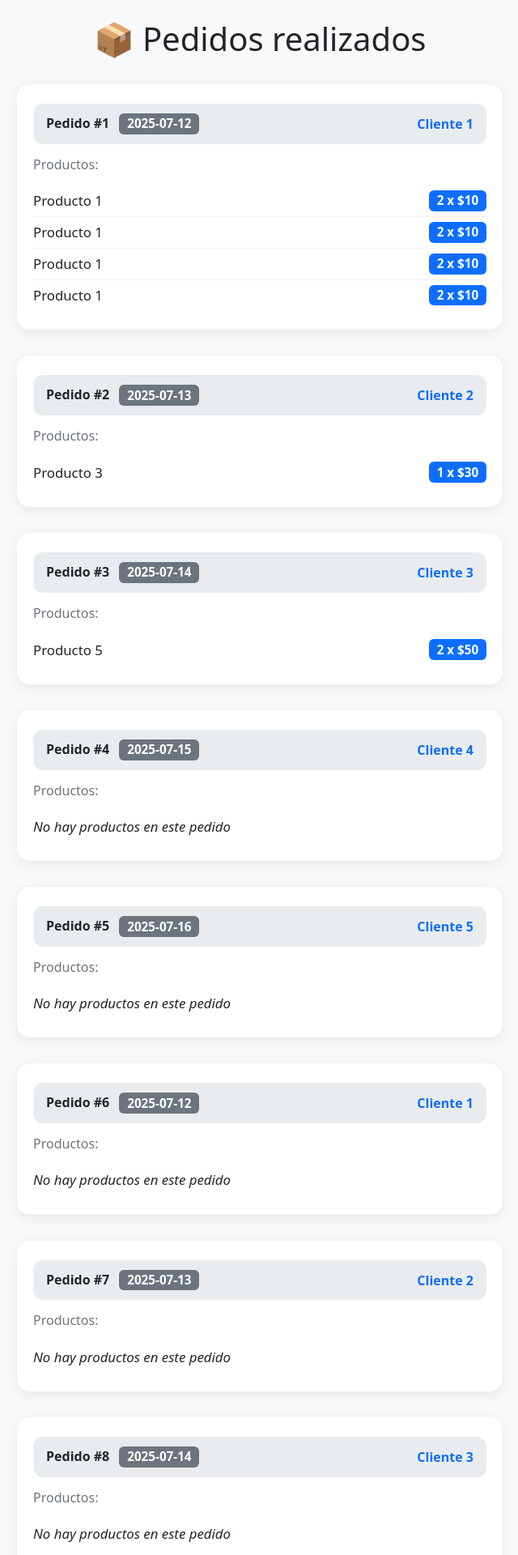
After one commit to mbustamc/laboratorio, a Flask app: page /pedidos in a window 1280 px wide. The commit adds this page. Shown: the top 1920 px of the page at 81% size, without its empty margins (319-959 px from the left). Run offline with Flask 3, Linux system fonts and the light colour scheme.

Commit message:
tarea de laboratorio _ version operativa

```diff
--- a/app/__init__.py
+++ b/app/__init__.py
@@ -17,5 +17,5 @@ def create_app():
     with app.app_context():
         db.create_all()
         from app import routes  # Importa aquí para registrar las rutas
-        print("Aplicación creada y base de datos inicializada")
+
     return app
--- a/app/routes.py
+++ b/app/routes.py
@@ -7,6 +7,20 @@ from app.models import Producto, Pedido, PedidoProductos
 def home():
     return render_template("index.html")
 
+@app.route("/productos/<int:id>")
+def mostrar_producto(id):
+    return render_template("productos.html", producto_id=id)
+
+@app.route("/pedidos")
+def mostrar_pedidos():
+    return render_template("pedidos.html")
+
+
+@app.route("/crear_producto")
+def crear_producto():
+    return render_template("crear_producto.html")
+
+
 @app.route("/carrito", methods=["GET", "POST"])
 def carrito():
     if request.method == "POST":
@@ -15,14 +29,7 @@ def carrito():
     productos = session.get("carrito", [])
     return render_template("carrito.html", productos=productos)
 
-@app.route("/productos/<int:id>")
-def mostrar_producto(id):
-    return render_template("producto.html", producto_id=id)
 
-@app.route("/pedidos")
-def mostrar_pedidos():
-    pedidos = Pedido.query.all()
-    return render_template("pedidos.html", pedidos=pedidos)
 
 # API para ver todos los productos
 @app.route("/api/productos", methods=["GET"])
@@ -34,6 +41,7 @@ def ver_productos():
         "precio": p.precio,
         "descripcion": p.descripcion
     } for p in productos])
+
 
 # API para obtener un producto por ID
 @app.route("/api/productos/<int:id>", methods=["GET"])
@@ -49,30 +57,7 @@ def obtener_producto(id):
     else:
         return jsonify({"mensaje": "Producto no encontrado"}), 404
 
-# API para procesar pedido
-@app.route("/api/procesar_pedido", methods=["POST"])
-def procesar_pedido():
-    pedido_data = request.get_json()
-    carrito = session.get("carrito", [])
-    if carrito:
-        nuevo_pedido = Pedido(cliente="Cliente temporal", fecha="2025-07-12")
-        db.session.add(nuevo_pedido)
-        db.session.commit()  # Para obtener el id del pedido
 
-        for item in carrito:
-            producto = Producto.query.get(item["id"])
-            if producto:
-                pedido_producto = PedidoProductos(
-                    pedido=nuevo_pedido,
-                    producto=producto,
-                    cantidad=item["cantidad"]
-                )
-                db.session.add(pedido_producto)
-        db.session.commit()
-        session["ultimo_pedido"] = pedido_data
-        return jsonify({"status": "ok", "mensaje": "Pedido procesado correctamente"})
-    else:
-        return jsonify({"status": "error", "mensaje": "Carrito vacío"}), 400
 
 # API para ver todos los pedidos
 @app.route("/api/pedidos", methods=["GET"])
@@ -94,3 +79,53 @@ def obtener_pedidos():
             ]
         }
     return jsonify([pedido_to_dict(p) for p in pedidos])
+
+
+# API para procesar pedido
+@app.route("/api/procesar_pedido", methods=["POST"])
+def procesar_pedido():
+    data = request.get_json()
+    nombre = data.get("nombre", "Cliente temporal")
+    productos = data.get("productos", [])
+    if productos:
+        nuevo_pedido = Pedido(cliente=nombre, fecha="2025-07-12")
+        db.session.add(nuevo_pedido)
+        db.session.commit()  # Para obtener el id del pedido
+
+        for item in productos:
+            producto = Producto.query.get(item["id"])
+            if producto:
+                pedido_producto = PedidoProductos(
+                    pedido=nuevo_pedido,
+                    producto=producto,
+                    cantidad=item["cantidad"]
+                )
+                db.session.add(pedido_producto)
+        db.session.commit()
+        return jsonify({"status": "ok", "mensaje": "Pedido procesado correctamente"})
+    else:
+        return jsonify({"status": "error", "mensaje": "Carrito vacío"}), 400
+
+
+
+
+
+
+@app.route("/api/crear_producto", methods=["POST"])
+def crear_prod():
+    if request.is_json:
+        data = request.get_json()
+        nombre = data.get("nombre")
+        precio = data.get("precio")
+        descripcion = data.get("descripcion")
+        if not nombre or precio is None:
+            return jsonify({"mensaje": "Nombre y precio son obligatorios"}), 400
+        nuevo_producto = Producto(
+            nombre=nombre,
+            precio=precio,
+            descripcion=descripcion
+        )
+        db.session.add(nuevo_producto)
+    db.session.commit()
+
+    return jsonify({"mensaje": "Producto agregado", "id": nuevo_producto.id}), 201
--- /dev/null
+++ b/app/templates/pedidos.html
@@ -0,0 +1,98 @@
+<!DOCTYPE html>
+<html lang="es">
+<head>
+  <meta charset="UTF-8">
+  <title>Pedidos realizados</title>
+  <link href="https://cdn.jsdelivr.net/npm/bootstrap@5.3.3/dist/css/bootstrap.min.css" rel="stylesheet">
+  <style>
+    body {
+      background: #f8f9fa;
+    }
+    .pedido-card {
+      max-width: 600px;
+      margin: 32px auto;
+      box-shadow: 0 4px 16px rgba(0,0,0,0.08);
+      border-radius: 16px;
+      background: #fff;
+      padding: 24px 20px;
+    }
+    .pedido-header {
+      background: #e9ecef;
+      border-radius: 12px;
+      padding: 12px 16px;
+      margin-bottom: 16px;
+    }
+    .pedido-producto {
+      font-size: 1.05rem;
+      padding: 6px 0;
+      border-bottom: 1px solid #f1f1f1;
+    }
+    .pedido-producto:last-child {
+      border-bottom: none;
+    }
+    .badge {
+      font-size: 0.95rem;
+    }
+  </style>
+</head>
+<body>
+  <div class="container">
+    <h1 class="my-4 text-center">📦 Pedidos realizados</h1>
+    <div id="pedidos-contenedor">
+      <div class="text-center my-5">
+        <div class="spinner-border" role="status"></div>
+        <span class="ms-2">Cargando...</span>
+      </div>
+    </div>
+  </div>
+  <script>
+    async function cargarPedidos() {
+      const contenedor = document.getElementById('pedidos-contenedor');
+      try {
+        const resp = await fetch('/api/pedidos');
+        const pedidos = await resp.json();
+        if (pedidos.length === 0) {
+          contenedor.innerHTML = "<div class='alert alert-info text-center'>No hay pedidos registrados.</div>";
+          return;
+        }
+        let html = '';
+        pedidos.forEach((pedido, idx) => {
+          html += `
+            <div class="pedido-card mb-4">
+              <div class="pedido-header d-flex justify-content-between align-items-center">
+                <div>
+                  <span class="fw-bold">Pedido #${idx + 1}</span>
+                  <span class="badge bg-secondary ms-2">${pedido.fecha || ''}</span>
+                </div>
+                <span class="fw-bold text-primary">${pedido.cliente || 'Sin nombre'}</span>
+              </div>
+              <h6 class="mb-3 text-secondary">Productos:</h6>
+              <ul class="list-unstyled mb-0">
+          `;
+          if (pedido.productos && pedido.productos.length > 0) {
+            pedido.productos.forEach(prod => {
+              html += `
+                <li class="pedido-producto d-flex justify-content-between align-items-center">
+                  <span>${prod.nombre}</span>
+                  <span class="badge bg-primary">${prod.cantidad} x $${prod.precio}</span>
+                </li>
+              `;
+            });
+          } else {
+            html += `<li class="pedido-producto"><em>No hay productos en este pedido</em></li>`;
+          }
+          html += `
+              </ul>
+            </div>
+          `;
+        });
+        contenedor.innerHTML = html;
+      } catch (error) {
+        contenedor.innerHTML = "<div class='alert alert-danger text-center'>Error al cargar los pedidos.</div>";
+        console.error(error);
+      }
+    }
+    cargarPedidos();
+  </script>
+</body>
+</html>
--- a/config.py
+++ b/config.py
@@ -1,5 +1,6 @@
 import os
 
 class Config:
+    SECRET_KEY = 'tu_clave_super_secreta'
     SQLALCHEMY_DATABASE_URI = os.getenv("DATABASE_URL", "sqlite:///default.db")
     SQLALCHEMY_TRACK_MODIFICATIONS = False
--- a/init__db.py
+++ b/init__db.py
@@ -2,6 +2,10 @@ from app import create_app, db
 
 
 app = create_app()
+
+with app.app_context():
+    db.create_all()
+    print("Tablas creadas correctamente.")
 
 
 from app.models import Producto, Pedido, PedidoProductos
```
Also changed, not shown: app/templates/carrito.html (+49 -12 lines), app/templates/crear_producto.html (added, +60 -0 lines), app/templates/index.html (+30 -8 lines), app/templates/pedido.html (deleted, +0 -55 lines), app/templates/producto.html (deleted, +0 -42 lines), app/templates/productos.html (added, +61 -0 lines), instance/default.db, 1 other file.
